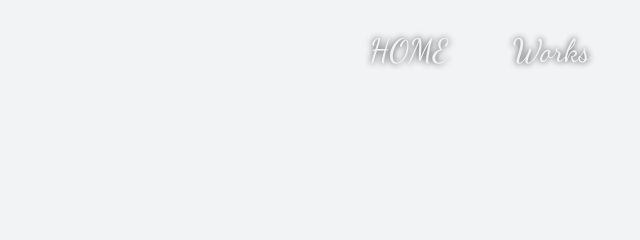
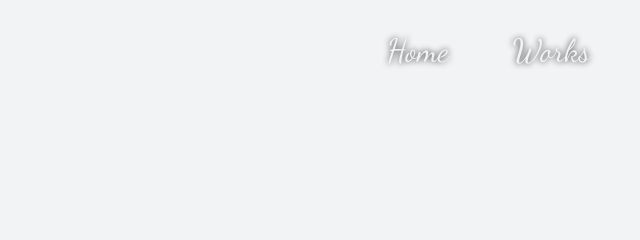
Before and after one commit to se0ng/portfolio-home, a plain HTML site: page index.html in a window 1280 px wide. Shown: the top 240 px of the page, 640-1280 px from the left. Drawn offline with nearby package versions, Linux system fonts and the light colour scheme; a web font is replaced by a local one.

Commit message:
Update index.html

```diff
--- a/index.html
+++ b/index.html
@@ -23,7 +23,7 @@
 
     <nav class="nav">
       <ul class="menu">
-        <li><a href="">HOME</a></li>
+        <li><a href="">Home</a></li>
         <li><a href="https://se0ng.github.io/portfolio-works/">Works</a></li>
       </ul>
     </nav>
```
